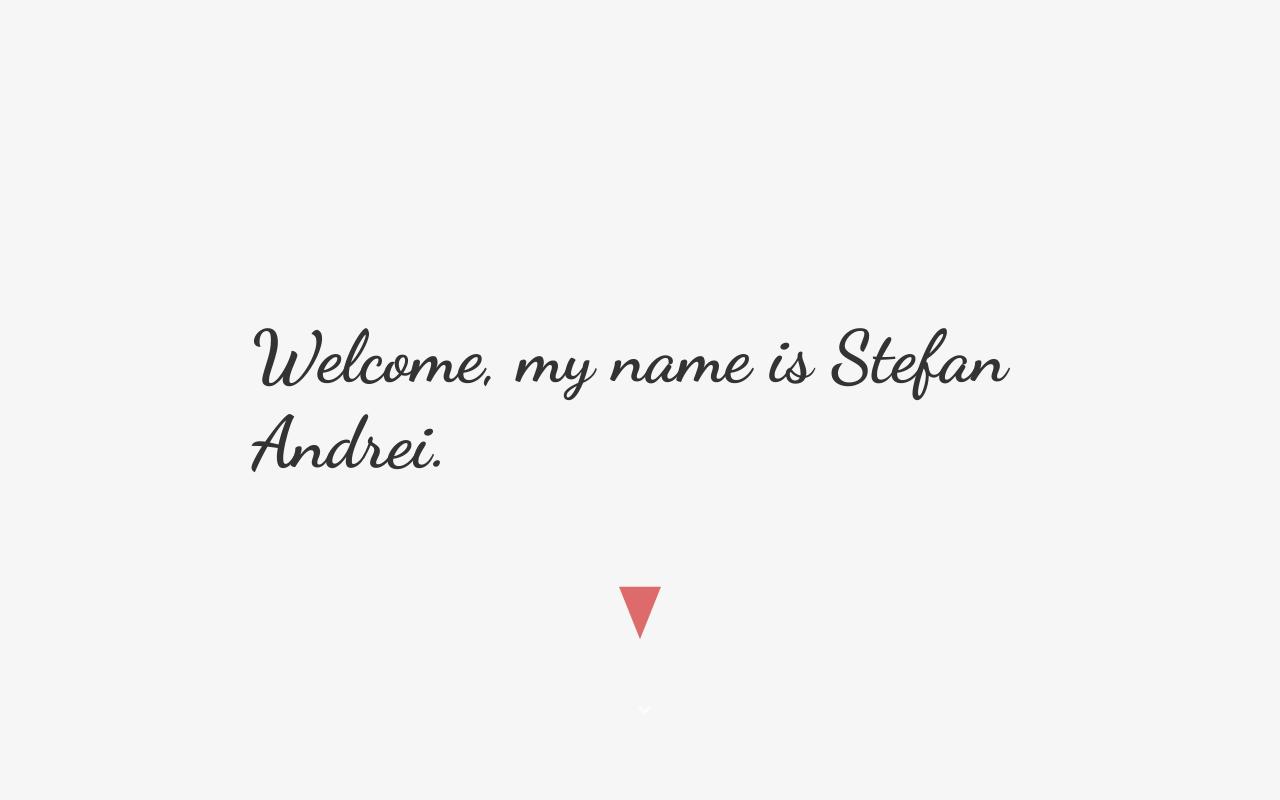
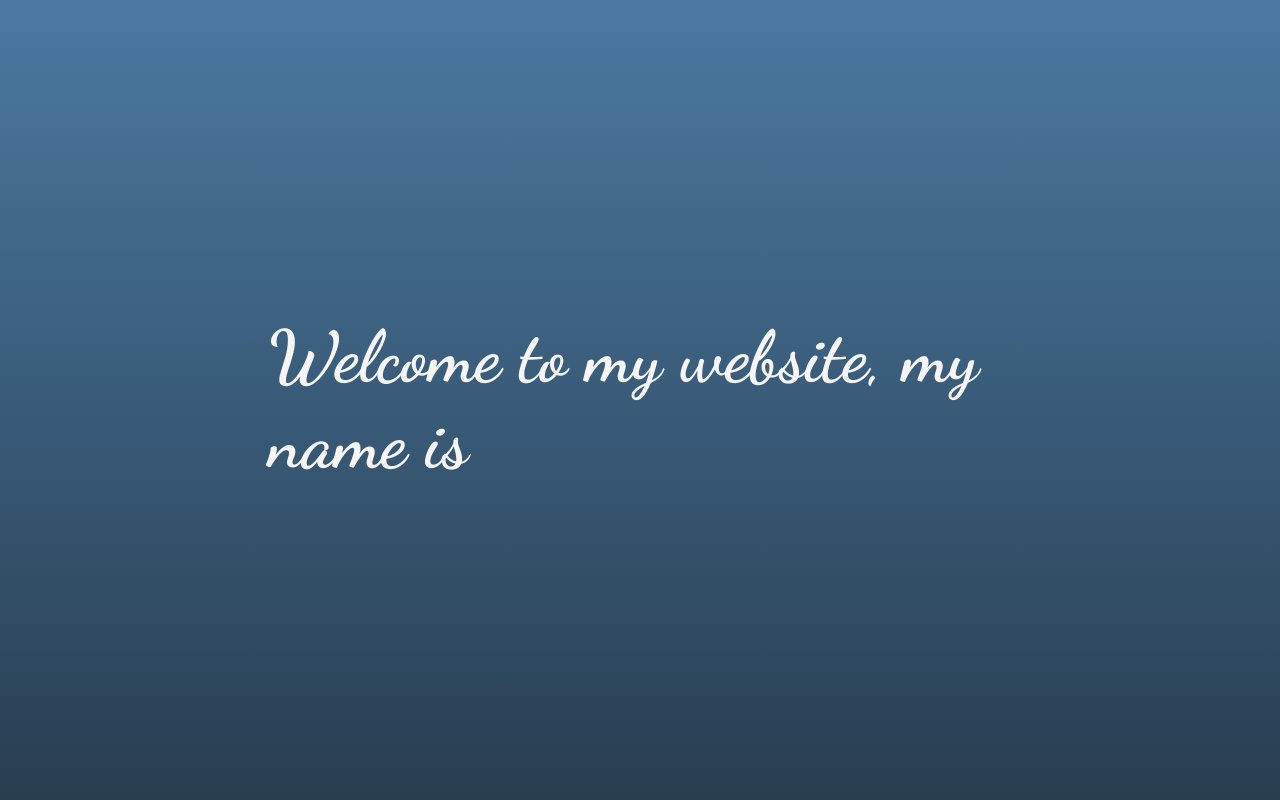
Before and after one commit to stefanpython/portofolio, a React (Create React App) app: page / in a window 1280 px wide. Shown: the top 800 px of the page. Built offline with nearby package versions, Linux system fonts and the light colour scheme.

Commit message:
Add linear gradinent to div container

```diff
--- a/src/Animation.css
+++ b/src/Animation.css
@@ -73,6 +73,7 @@ section#projects ul li a:hover::before {
   font-family: "Dancing Script", cursive;
   margin-left: 10%;
   max-width: 20em;
+  color: whitesmoke;
 }
 
 @keyframes loading {
--- a/src/App.css
+++ b/src/App.css
@@ -305,6 +305,7 @@ li {
   font-weight: bold;
   color: #333;
   transition: opacity 0.3s ease-out;
+  background: linear-gradient(to bottom, #4b79a1, #283e51);
 }
 
 @media (max-width: 600px) {
--- a/src/App.js
+++ b/src/App.js
@@ -4,7 +4,9 @@ import { useEffect, useState } from "react";
 import Navbar from "./components/Nav";
 
 function Portfolio() {
-  const [name, setName] = useState("Welcome, my name is Stefan Andrei.");
+  const [name, setName] = useState(
+    "Welcome to my website, my name is Stefan Andrei."
+  );
   const [loading, setLoading] = useState(true);
   const [displayedName, setDisplayedName] = useState("");
   const [nameAppeared, setNameAppeared] = useState(false);
```
